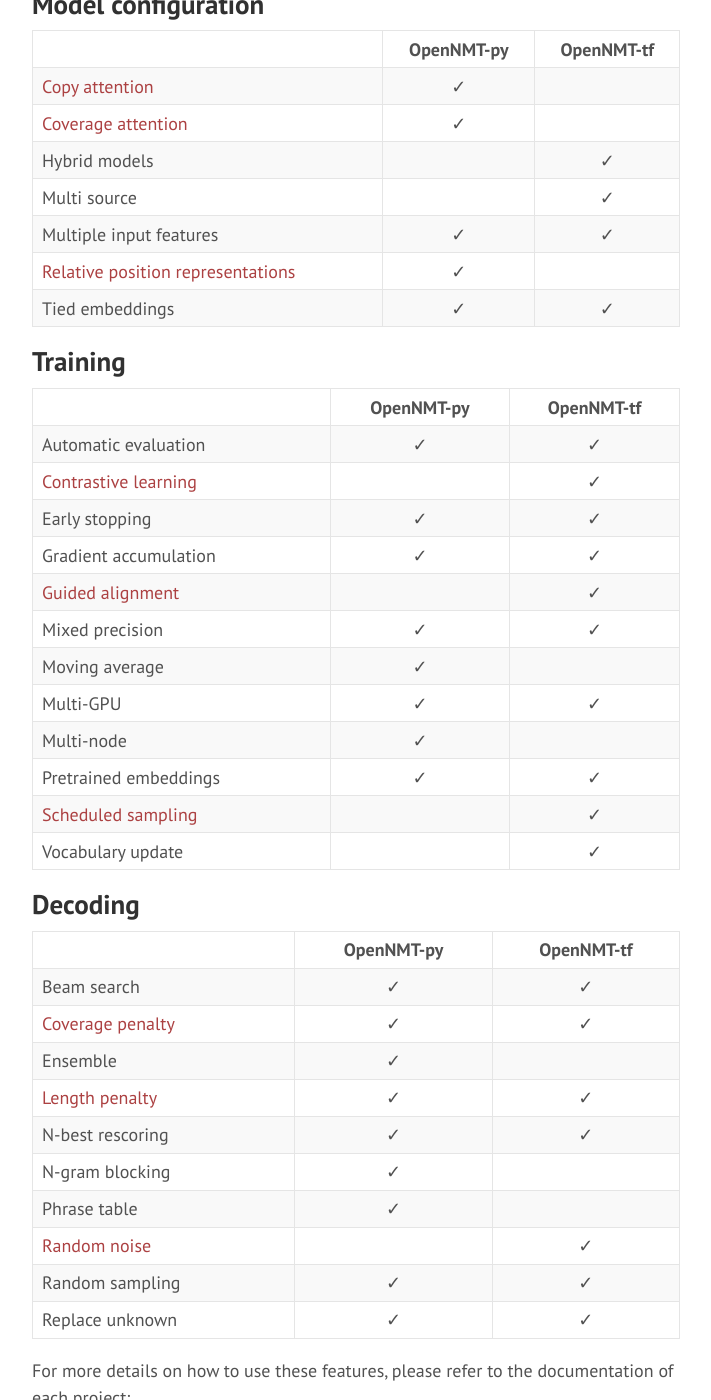
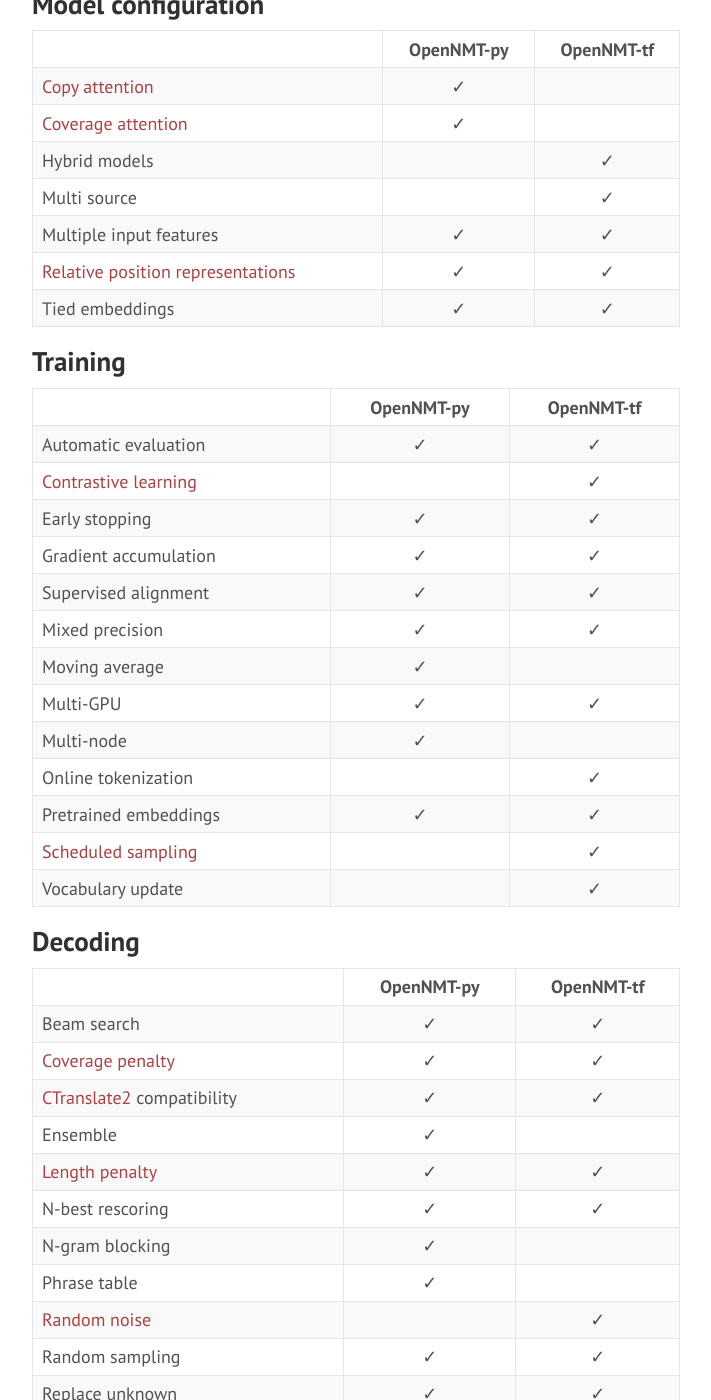
Before and after one commit to OpenNMT/opennmt.github.io, a Jekyll site: the page built from features.md, in a window 1280 px wide and 1400 px high, scrolled down 1316 px. Shown: the whole window, without its empty margins (284-995 px from the left). Built offline with Jekyll 4.4.1, drawn with Linux system fonts in a browser that asks for light colours.

Commit message:
Update features table

```diff
--- a/features.md
+++ b/features.md
@@ -41,7 +41,7 @@ While OpenNMT initialy focused on standard sequence to sequence models applied t
 | Hybrid models | | ✓ |
 | Multi source | | ✓ |
 | Multiple input features | ✓ | ✓ |
-| [Relative position representations](https://arxiv.org/abs/1803.02155) | ✓ | |
+| [Relative position representations](https://arxiv.org/abs/1803.02155) | ✓ | ✓ |
 | Tied embeddings | ✓ | ✓ |
 
 ## Training
@@ -52,11 +52,12 @@ While OpenNMT initialy focused on standard sequence to sequence models applied t
 | [Contrastive learning](https://ai.google/research/pubs/pub48253/) | | ✓ |
 | Early stopping | ✓ | ✓ |
 | Gradient accumulation | ✓ | ✓ |
-| [Guided alignment](https://arxiv.org/abs/1607.01628) | | ✓ |
+| Supervised alignment | ✓ | ✓ |
 | Mixed precision | ✓ | ✓ |
 | Moving average | ✓ | |
 | Multi-GPU | ✓ | ✓ |
 | Multi-node | ✓ | |
+| Online tokenization | | ✓ |
 | Pretrained embeddings | ✓ | ✓ |
 | [Scheduled sampling](https://arxiv.org/abs/1506.03099) | | ✓ |
 | Vocabulary update | | ✓ |
@@ -67,6 +68,7 @@ While OpenNMT initialy focused on standard sequence to sequence models applied t
 | --- | :---: | :---: |
 | Beam search | ✓ | ✓ |
 | [Coverage penalty](https://arxiv.org/abs/1609.08144) | ✓ | ✓ |
+| [CTranslate2](https://github.com/OpenNMT/CTranslate2) compatibility | ✓ | ✓ |
 | Ensemble | ✓ | |
 | [Length penalty](https://arxiv.org/abs/1609.08144) | ✓ | ✓ |
 | N-best rescoring | ✓ | ✓ |
```
